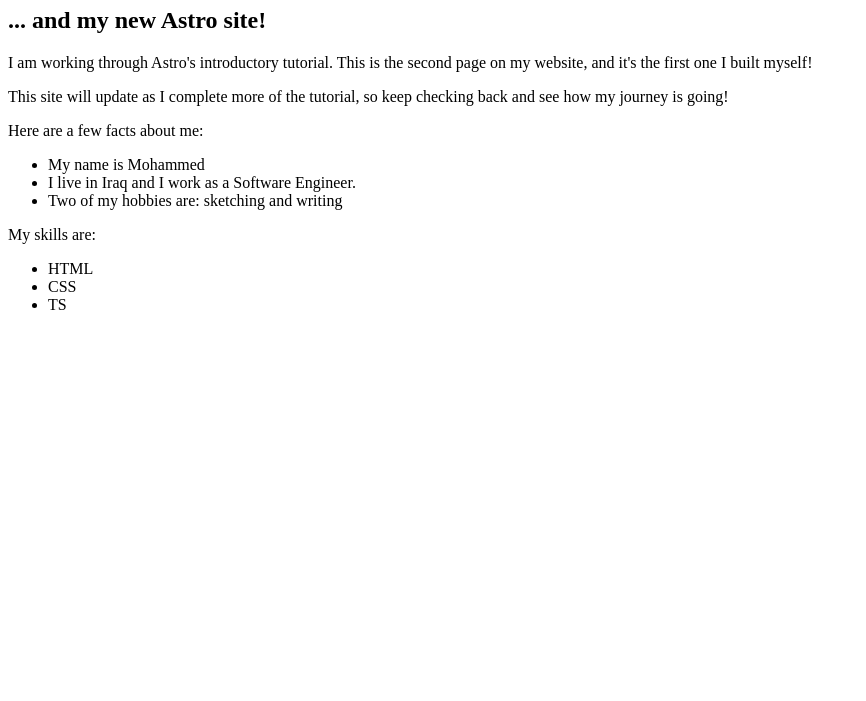
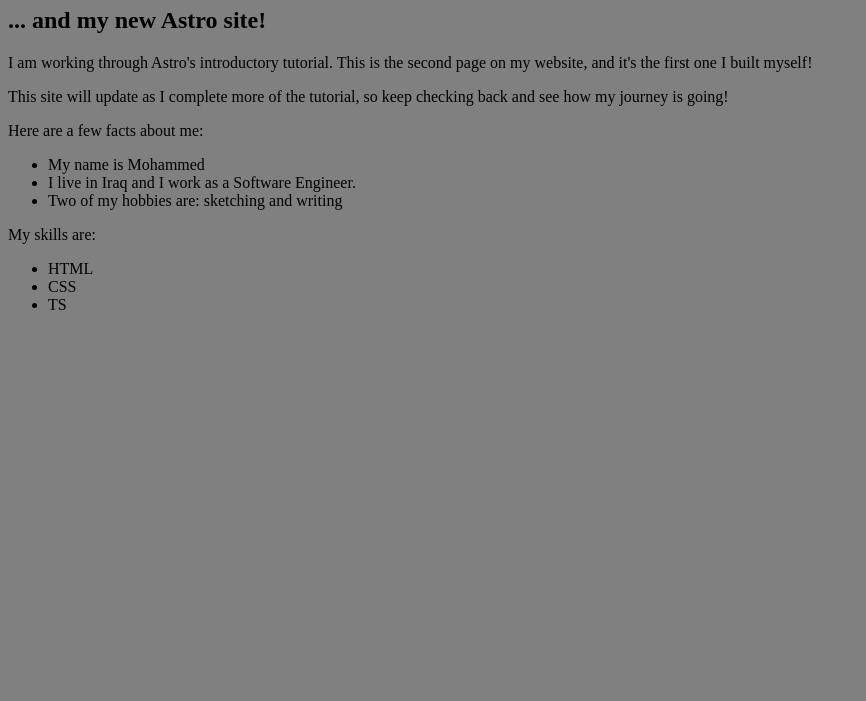
Before and after one commit to maherapp/ibn-maher, an Astro site: page /about in a window 1280 px wide. Shown: the part 99-800 px from the top of the page, without its empty margins (0-866 px from the left). Built offline with nearby package versions, Linux system fonts and the light colour scheme; Astro itself is replaced by a stand-in of ours.

Commit message:
feat: create global style sheet

```diff
--- a/src/pages/about.astro
+++ b/src/pages/about.astro
@@ -1,4 +1,7 @@
 ---
+
+import '../styles/global.css'
+
 const pageTitle = "About Me";
 
 const identity = {
--- /dev/null
+++ b/src/styles/global.css
@@ -0,0 +1,3 @@
+body {
+  background-color: gray;
+}
```
